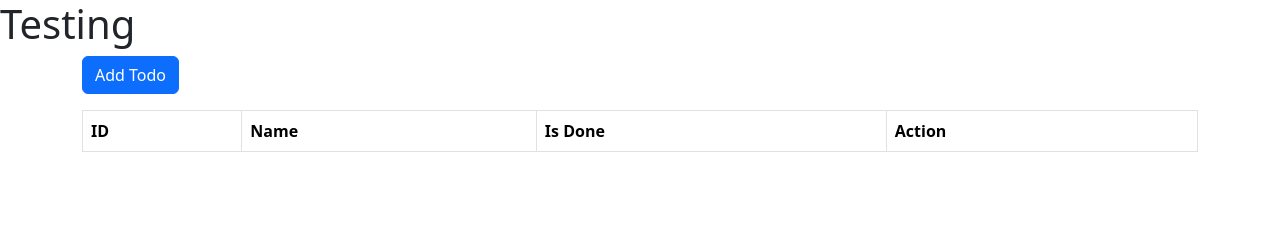
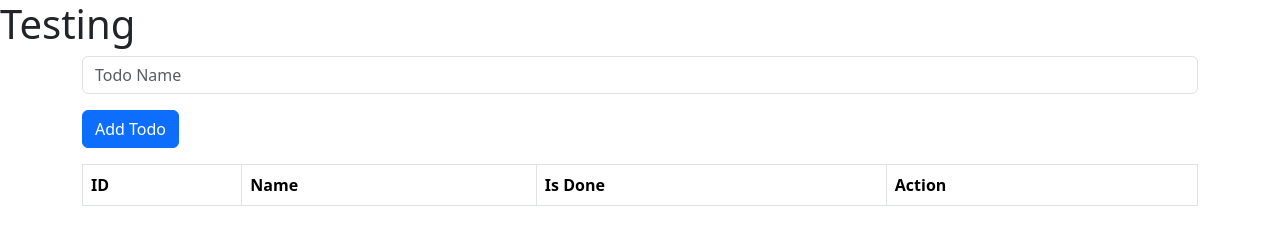
Before and after one commit to ant-joshua/tgp-cimb-niaga, a plain HTML site: page latihan17/index.html in a window 1280 px wide. Drawn offline with nearby package versions, Linux system fonts and the light colour scheme.

Commit message:
feat: add todo

```diff
--- a/latihan17/index.html
+++ b/latihan17/index.html
@@ -15,7 +15,17 @@
     <h1>Testing</h1>
 
     <div class="container">
-      <button class="btn btn-primary mb-3" onclick="addTodo()">Add Todo</button>
+      <form onsubmit="addTodo(event)">
+        <input
+          type="text"
+          id="todoName"
+          class="form-control mb-3"
+          placeholder="Todo Name"
+        />
+
+        <button class="btn btn-primary mb-3" type="submit">Add Todo</button>
+      </form>
+
       <table class="table table-bordered table-striped">
         <thead>
           <tr>
@@ -83,10 +93,19 @@
 
       renderTodo();
 
-      function addTodo() {
+      function addTodo(event) {
+        event.preventDefault();
+
+        const todoName = document.getElementById("todoName").value;
+
+        if (!todoName) {
+          alert("Todo Name is required");
+          return;
+        }
+
         const todo = {
-          id: 2,
-          name: "Belajar CSS",
+          id: todoList.length + 1,
+          name: todoName,
           isDone: false,
         };
 
```
